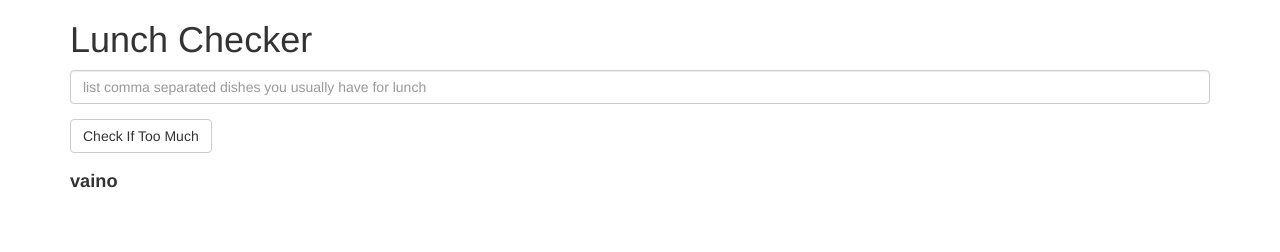
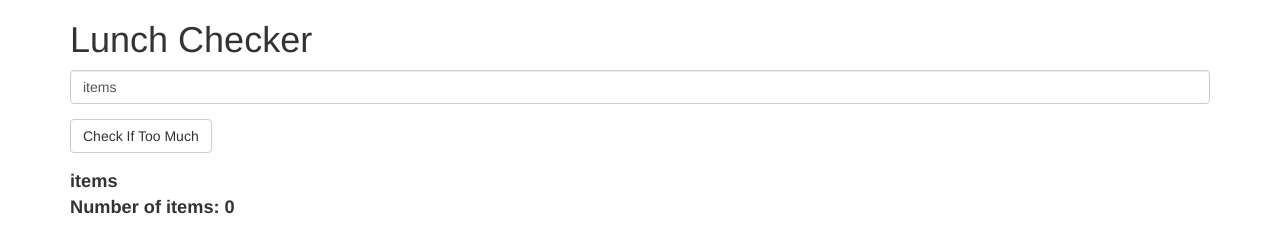
Before and after one commit to vainotuisk/module1-solution, a plain HTML site: page index.html in a window 1280 px wide. Drawn offline with Linux system fonts and the light colour scheme.

Commit message:
Muutujatega

```diff
--- a/app.js
+++ b/app.js
@@ -5,9 +5,13 @@
   LunchController.$inject =[$scope];
   function LunchController($scope) {
     $scope.nimi='vaino';
-    $scope.lunch='';
+    $scope.items='items';
+    $scope.numberOfItems = 0;
     $scope.checkLunch= function () {
+return $scope.items;
 
+console.log($scope.numberOfItems);
+return $scope.numberOfItems;
     }
   }
 }
--- a/index.html
+++ b/index.html
@@ -18,14 +18,15 @@
          <div class="form-group">
              <input id="lunch-menu" type="text"
              placeholder="list comma separated dishes you usually have for lunch"
-             class="form-control" ng-model='lunch'>
+             class="form-control" ng-model='items'>
          </div>
          <div class="form-group">
              <button class="btn btn-default" ng-click="checkLunch()">Check If Too Much</button>
          </div>
          <div class="form-group message">
            <!-- Your message can go here. -->
-           {{nimi}}
+           {{items}}<br>
+           Number of items: {{numberOfItems}}
          </div>
    </div>
 
```
